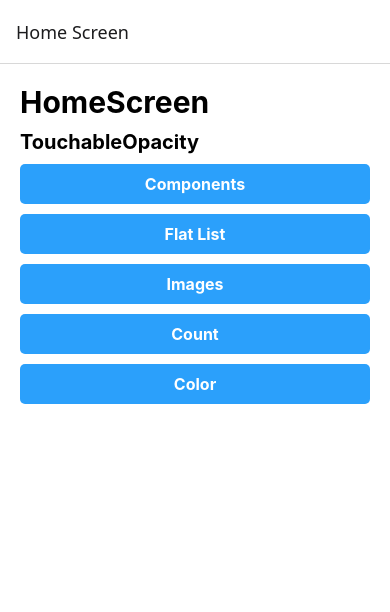
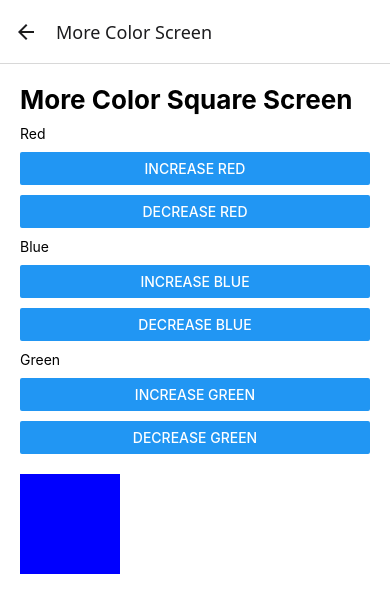
Before and after one commit to VHackenstance/RNStarter, a React Native app: screen /MoreColor in a window 390 px wide. Shown: the top 612 px of the page. Built offline with nearby package versions, Linux system fonts and the light colour scheme.

Commit message:
Passing state callback to children

```diff
--- a/data/data.js
+++ b/data/data.js
@@ -43,6 +43,9 @@ const TOData = [
     { title: "Color", navTarget: "Color",
         props: { key1: "Prop1", key2: "Prop2"}
     },
+    { title: "More Color", navTarget: "MoreColor",
+        props: { key1: "Prop1", key2: "Prop2"}
+    },
 ]
 
 //  does not work with flatlist in stack navigator
--- /dev/null
+++ b/src/components/ColorCounter.js
@@ -0,0 +1,21 @@
+import React from 'react'
+import {View, Text, Button} from 'react-native';
+import styles from '@styles/styles';
+
+const ColorCounter = ({ color, onDecrease, onIncrease }) => {
+    return (
+        <View style={{gap: 10}}>
+            <Text>{ color }</Text>
+            <Button
+                onPress={() => onIncrease()}
+                title={`Increase ${color}`}
+            />
+            <Button
+                onPress={() => onDecrease()}
+                title={`Decrease ${color}`}
+            />
+        </View>
+    )
+}
+
+export default ColorCounter
--- a/src/components/index.js
+++ b/src/components/index.js
@@ -1,3 +1,4 @@
 //  COMPONENTS Index.js
 
 export { default as ImageDetail } from "./ImageComponents/ImageDetail";
+export { default as ColorCounter } from "./ColorCounter";
--- a/src/navigation/StackNavigator.js
+++ b/src/navigation/StackNavigator.js
@@ -2,7 +2,7 @@ import { FlatList } from 'react-native';
 import { createNativeStackNavigator } from '@react-navigation/native-stack'
 import { HomeScreen, FlatListScreen,
     ComponentsScreen, ImageScreen,
-    CountScreen, ColorScreen } from "../screens"
+    CountScreen, ColorScreen, MoreColorScreen } from "../screens"
 
 const Stack = createNativeStackNavigator();
 
@@ -18,6 +18,7 @@ const StackNavigator = () => {
             <Stack.Screen name="Images" component={ImageScreen} options={{title: 'Image Screen'}} />
             <Stack.Screen name="Count" component={CountScreen} options={{title: 'Count Screen'}} />
             <Stack.Screen name="Color" component={ColorScreen} options={{title: 'Color Screen'}} />
+            <Stack.Screen name="MoreColor" component={MoreColorScreen} options={{title: 'More Color Screen'}} />
         </Stack.Navigator>
     )
 }
--- /dev/null
+++ b/src/screens/MoreColorScreen.js
@@ -0,0 +1,41 @@
+import React, { useState } from "react"
+import { View, Button, Text } from "react-native"
+import styles from "@styles/styles"
+import { ColorCounter } from "@components/"
+
+const MoreColorScreen = () => {
+    const [red, setRed] = useState(0)
+    const [green, setGreen] = useState(0)
+    const [blue, setBlue] = useState(0)
+
+    console.log(red)
+
+    return (
+        <View style={styles.container}>
+            <Text style={styles.H2_b}>More Color Square Screen</Text>
+            <ColorCounter
+                color="Red"
+                onIncrease={() => setRed(red + 1)}
+                onDecrease={() => setRed(red - 1)}
+            />
+            <ColorCounter
+                color="Blue"
+                onIncrease={() => setBlue(blue + 1)}
+                onDecrease={() => setBlue(blue - 1)}
+            />
+            <ColorCounter
+                color="Green"
+                onIncrease={() => setGreen(green + 1)}
+                onDecrease={() => setGreen(green - 1)}
+            />
+            <View style={{
+                backgroundColor: "blue",
+                height: 100,
+                marginTop: 10,
+                width: 100}}>
+            </View>
+        </View>
+    )
+};
+
+export default MoreColorScreen
--- a/styles/styles.js
+++ b/styles/styles.js
@@ -10,6 +10,7 @@ const styles = StyleSheet.create({
     container: {
         backgroundColor: '#fff',
         flex: 1,
+        gap: 10,
         padding: 20,
     },
     flatlistItemContainer: {
--- a/tsconfig.json
+++ b/tsconfig.json
@@ -5,9 +5,6 @@
     "jsx": "react-native",
     "baseUrl": ".",
     "paths": {
-      "@components/*": [
-        "src/components/*"
-      ],
       "@data/*": [
         "data/*"
       ],
@@ -25,6 +22,9 @@
       ],
       "@styles/*": [
         "styles/*"
+      ],
+      "@components/*": [
+        "src/components/*"
       ]
     }
   },
```
Also changed, not shown: src/screens/index.js (+7 -6 lines).
